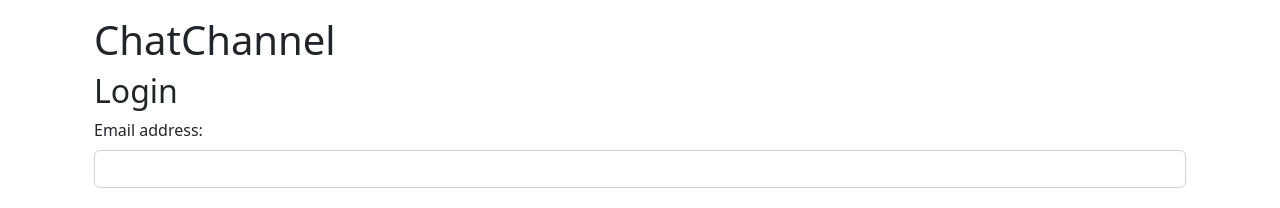
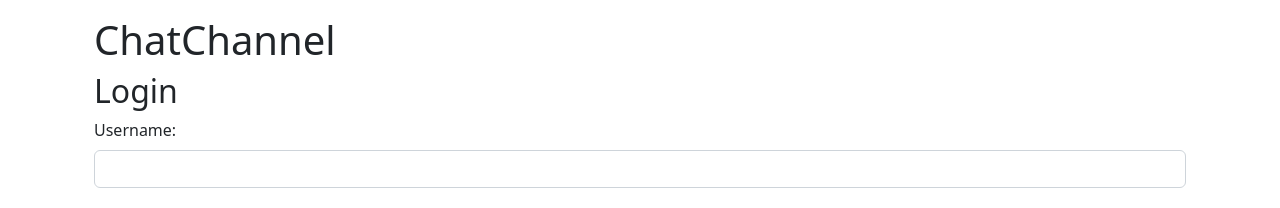
Before and after one commit to RioNagata/website, an Angular app: page / in a window 1280 px wide. Shown: the top 208 px of the page. Built offline with nearby package versions, Linux system fonts and the light colour scheme.

Commit message:
login system using username

```diff
--- a/src/app/login/login.component.html
+++ b/src/app/login/login.component.html
@@ -4,7 +4,7 @@
   <form>
     <!-- Email input -->
     <div class="form-outline mb-4">
-      <label class="form-label" for="form2Example1">Email address: </label>
+      <label class="form-label" for="form2Example1">Username: </label>
       <input type="email" [(ngModel)] = "userpwd.username" name = "email" id="form2Example1" class="form-control" />
     </div>
 
```
Also changed, not shown: 2 other files (tests, documents, lock files or other folders).
